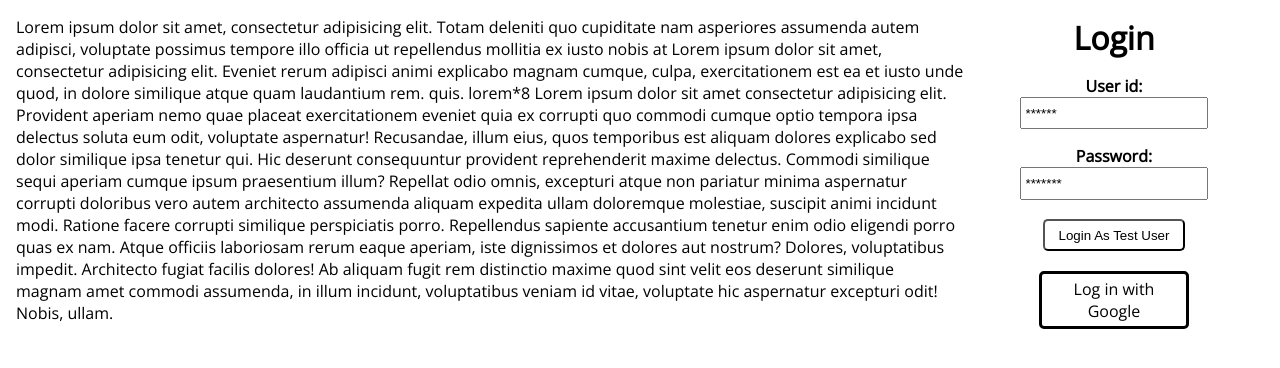
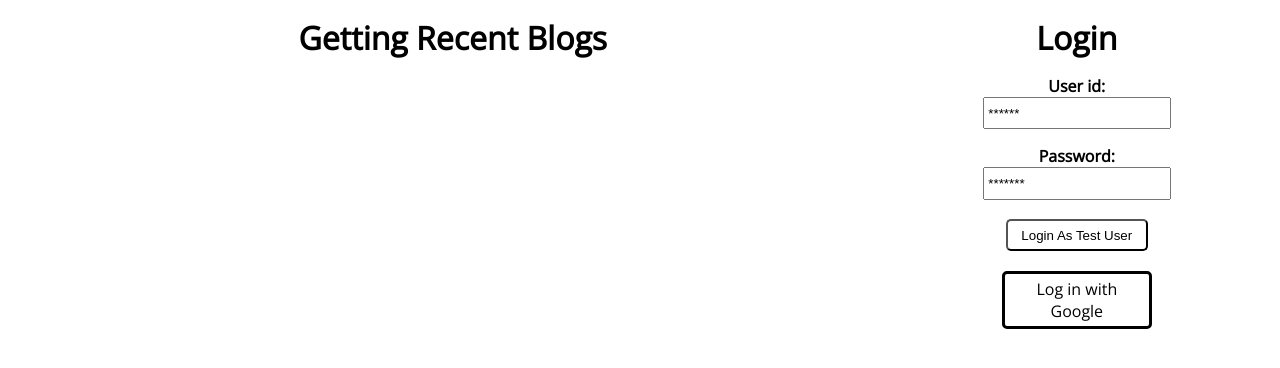
Before and after one commit to Muthukumar-Muthu/Blogging-app, a React (Create React App) app: page /login in a window 1280 px wide. Shown: the top 368 px of the page. Built offline with nearby package versions, Linux system fonts and the light colour scheme; no server answers; the database is empty.

Commit message:
fixed recent blogs section in landing page

```diff
--- a/src/components/blog-list/BlogList.jsx
+++ b/src/components/blog-list/BlogList.jsx
@@ -3,13 +3,15 @@ import { Link } from "react-router-dom";
 import "./style.css";
 import BlogSneakPic from "./BlogSneakPic";
 
-const BlogList = ({ blogs }) => {
+const BlogList = ({ blogs, addButton = true }) => {
   return (
     <section className="blog-list center-component">
       <ul>
-        <li className="add-blog">
-          <Link to="/newblog">Add new Blog + </Link>
-        </li>
+        {addButton && (
+          <li className="add-blog">
+            <Link to="/newblog">Add new Blog + </Link>
+          </li>
+        )}
         <li className="horizontal-line"></li>
         {blogs.length === 0
           ? "Get Started"
--- a/src/components/blog-list/BlogSneakPic.jsx
+++ b/src/components/blog-list/BlogSneakPic.jsx
@@ -2,15 +2,24 @@ import { Timestamp } from "firebase/firestore";
 
 import moment from "moment";
 import { Link } from "react-router-dom";
+import { useEffect, useState } from "react";
 import {
   getUserId,
   getUserPhoto,
 } from "../../firebase/authentication/userDetails";
+import getUserDetail from "../../firebase/function/getUserDetail";
 import trim from "../../functions/trimSummary";
+import { fromPairs } from "lodash";
 
 function BlogSneakPic({ BlogObj }) {
-  const { heading, blogContent, timeStamp, name } = BlogObj;
+  const [authorDetail, setAuthorDetail] = useState({});
+  const { heading, blogContent, timeStamp, name, authorId } = BlogObj;
   const blogId = BlogObj.id;
+  useEffect(() => {
+    getUserDetail(authorId)
+      .then((responseObj) => setAuthorDetail(responseObj))
+      .catch((err) => console.warn(err));
+  }, []);
 
   let date = "";
   if (timeStamp) {
@@ -25,9 +34,12 @@ function BlogSneakPic({ BlogObj }) {
   //TODO: LINK TAG MUST ME UPDATED WITH CORRECT ONE
   return (
     <li className="blog-sneak-pic">
-      <Link className="blog-sneak-pic" to={`/blog/${getUserId()}/${blogId}`}>
+      <Link
+        className="blog-sneak-pic"
+        to={`/blog/${authorDetail.userId}/${blogId}`}
+      >
         <div className="head">
-          <img className="author-photo" src={getUserPhoto()} alt="" />
+          <img className="author-photo" src={authorDetail.photoUrl} alt="" />
           <span className="author-name">{name}</span>
           <span className="blog-date">{`· ${date}`}</span>
         </div>
--- /dev/null
+++ b/src/firebase/function/getUserDetail.js
@@ -0,0 +1,11 @@
+import { doc, getDoc } from "firebase/firestore";
+import { db } from "../configuration/firebase-config";
+
+async function getUserDetail(userId) {
+  console.log(userId);
+
+  const docRef = `users/${userId}/`;
+  const docObj = await getDoc(doc(db, docRef));
+  return docObj.data();
+}
+export default getUserDetail;
--- /dev/null
+++ b/src/firebase/function/testUser.js
@@ -0,0 +1,17 @@
+import { signInWithEmailAndPassword } from "firebase/auth";
+
+import { auth } from "../configuration/firebase-config";
+export default function loginWithTestUser() {
+  const email = "testuser@gmail.com";
+  const password = "AmmaAppa";
+  signInWithEmailAndPassword(auth, email, password)
+    .then((userCredential) => {
+      // Signed in
+      const user = userCredential.user;
+      window.location.replace("/");
+    })
+    .catch((error) => {
+      const errorCode = error.code;
+      const errorMessage = error.message;
+    });
+}
--- a/src/pages/home/Home.jsx
+++ b/src/pages/home/Home.jsx
@@ -13,6 +13,7 @@ import { db } from "../../firebase/configuration/firebase-config";
 import { context } from "../../context/ContextProvider";
 import fixBlogObj from "../../functions/formatHtml";
 import { Margin } from "../../hooks/Margin";
+import { getUserId } from "../../firebase/authentication/userDetails";
 
 export default function Home() {
   const [blogs, setBlogs] = useState([]);
@@ -46,7 +47,7 @@ export default function Home() {
       let blogsArray = [];
       snapshot.docs.forEach((doc) => {
         const obj = fixBlogObj(doc.data());
-        blogsArray.push({ id: doc.id, ...obj });
+        blogsArray.push({ id: doc.id, ...obj, authorId: getUserId() });
       });
       setBlogs(blogsArray);
     });
--- a/src/pages/landing-page/LandingPage.jsx
+++ b/src/pages/landing-page/LandingPage.jsx
@@ -1,46 +1,47 @@
+import {
+  collection,
+  doc,
+  getDoc,
+  getDocs,
+  limit,
+  orderBy,
+  query,
+} from "firebase/firestore";
+
 import "./style.css";
-
 import { LoginButton } from "../../components/login-button/LoginButton";
 import loginWithTestUser from "../../firebase/function/testUser";
+import { useState, useEffect } from "react";
+import { db } from "../../firebase/configuration/firebase-config";
+import fixBlogObj from "../../functions/formatHtml";
+import BlogList from "../../components/blog-list/BlogList";
+
 const LandingPage = () => {
-  console.log("landing page");
+  const [recentBlogs, setRecentBlogs] = useState([]);
+
+  useEffect(() => {
+    getRecentBlog(setRecentBlogs);
+  }, []);
+
   return (
     <div className="landing-page">
-      <div>
-        Lorem ipsum dolor sit amet, consectetur adipisicing elit. Totam deleniti
-        quo cupiditate nam asperiores assumenda autem adipisci, voluptate
-        possimus tempore illo officia ut repellendus mollitia ex iusto nobis at
-        Lorem ipsum dolor sit amet, consectetur adipisicing elit. Eveniet rerum
-        adipisci animi explicabo magnam cumque, culpa, exercitationem est ea et
-        iusto unde quod, in dolore similique atque quam laudantium rem. quis.
-        lorem*8 Lorem ipsum dolor sit amet consectetur adipisicing elit.
-        Provident aperiam nemo quae placeat exercitationem eveniet quia ex
-        corrupti quo commodi cumque optio tempora ipsa delectus soluta eum odit,
-        voluptate aspernatur! Recusandae, illum eius, quos temporibus est
-        aliquam dolores explicabo sed dolor similique ipsa tenetur qui. Hic
-        deserunt consequuntur provident reprehenderit maxime delectus. Commodi
-        similique sequi aperiam cumque ipsum praesentium illum? Repellat odio
-        omnis, excepturi atque non pariatur minima aspernatur corrupti doloribus
-        vero autem architecto assumenda aliquam expedita ullam doloremque
-        molestiae, suscipit animi incidunt modi. Ratione facere corrupti
-        similique perspiciatis porro. Repellendus sapiente accusantium tenetur
-        enim odio eligendi porro quas ex nam. Atque officiis laboriosam rerum
-        eaque aperiam, iste dignissimos et dolores aut nostrum? Dolores,
-        voluptatibus impedit. Architecto fugiat facilis dolores! Ab aliquam
-        fugit rem distinctio maxime quod sint velit eos deserunt similique
-        magnam amet commodi assumenda, in illum incidunt, voluptatibus veniam id
-        vitae, voluptate hic aspernatur excepturi odit! Nobis, ullam.
+      <div className="recent-blogs">
+        {recentBlogs.length === 0 ? (
+          <h1>Getting Recent Blogs</h1>
+        ) : (
+          <BlogList addButton={false} blogs={recentBlogs} />
+        )}
       </div>
       <div className="login-container">
         <h1>Login</h1>
         <div className="userpass">
           <div>
-            <h4>User id:</h4>{" "}
-            <input type="text" value={"******"} name="" id="" />
+            <h4>User id:</h4>
+            <input type="text" value={"******"} readOnly name="" id="" />
           </div>
           <div>
-            <h4>Password:</h4>{" "}
-            <input type="text" value={"*******"} name="" id="" />
+            <h4>Password:</h4>
+            <input type="text" value={"*******"} readOnly name="" id="" />
           </div>
           <div>
             <button onClick={loginWithTestUser}>Login as Test user</button>
@@ -52,3 +53,34 @@ const LandingPage = () => {
   );
 };
 export default LandingPage;
+
+async function getRecentBlog(setRecentBlogs) {
+  const recentBlogs = [];
+  console.log("Getting Blogs");
+  const blogsQuery = query(
+    collection(db, `recentBlogs`),
+    orderBy("timeStamp", "desc"),
+    limit(10)
+  );
+  const docs = await getDocs(blogsQuery);
+  const docsSize = docs.size;
+  let count = 0;
+  docs.forEach(async (doc) => {
+    try {
+      const blogObj = await getBlog(doc.data().url);
+      recentBlogs.push(fixBlogObj(blogObj));
+      count = count + 1;
+      if (count === docsSize) setRecentBlogs(recentBlogs);
+    } catch {
+      console.log("something gone wrong");
+    }
+  });
+}
+
+async function getBlog(path = "") {
+  const [userId, blogId] = path.split("/");
+  console.log(userId, blogId);
+  const docRef = `users/${userId.trim()}/blogs/${blogId}`;
+  const docObj = await getDoc(doc(db, docRef));
+  return { authorId: userId.trim(), id: blogId, ...docObj.data() };
+}
--- a/src/pages/landing-page/style.css
+++ b/src/pages/landing-page/style.css
@@ -3,10 +3,20 @@
   display: -webkit-box;
   display: -ms-flexbox;
   display: flex;
+  -ms-flex-pack: distribute;
+      justify-content: space-around;
+  -webkit-box-align: start;
+      -ms-flex-align: start;
+          align-items: flex-start;
 }
 
 .landing-page h1 {
   text-align: center;
+}
+
+.recent-blogs {
+  -ms-flex-preferred-size: 65%;
+      flex-basis: 65%;
 }
 
 .login-google {
@@ -19,9 +29,12 @@
 }
 
 .login-container {
+  position: -webkit-sticky;
+  position: sticky;
+  top: 10px;
   text-align: center;
-  width: 45%;
-  min-width: 300px;
+  -ms-flex-preferred-size: 25%;
+      flex-basis: 25%;
 }
 
 .userpass {
--- a/src/pages/landing-page/style.scss
+++ b/src/pages/landing-page/style.scss
@@ -1,10 +1,14 @@
 .landing-page {
   padding: 1em;
   display: flex;
-
+  justify-content: space-around;
+  align-items: flex-start;
   h1 {
     text-align: center;
   }
+}
+.recent-blogs {
+  flex-basis: 65%;
 }
 .login-google {
   border: 3px solid black;
@@ -15,9 +19,13 @@
   cursor: pointer;
 }
 .login-container {
+  position: sticky;
+  top: 10px;
+  // margin-left: auto;
   text-align: center;
-  width: 45%;
-  min-width: 300px;
+  // width: 45%;
+  // min-width: 300px;
+  flex-basis: 25%;
 }
 .userpass {
   input {
```
Also changed, not shown: 1 other file (tests, documents, lock files or other folders).
